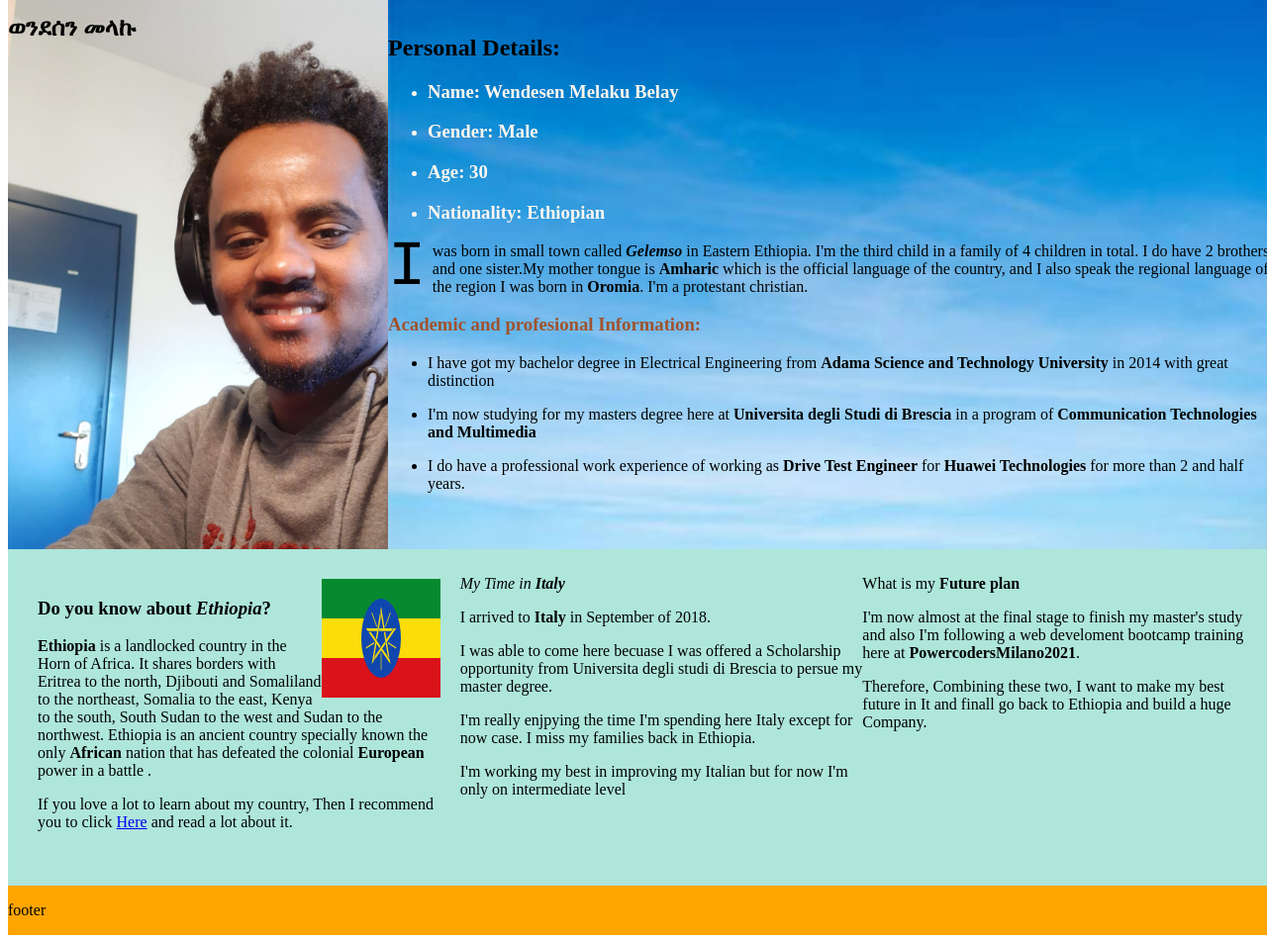
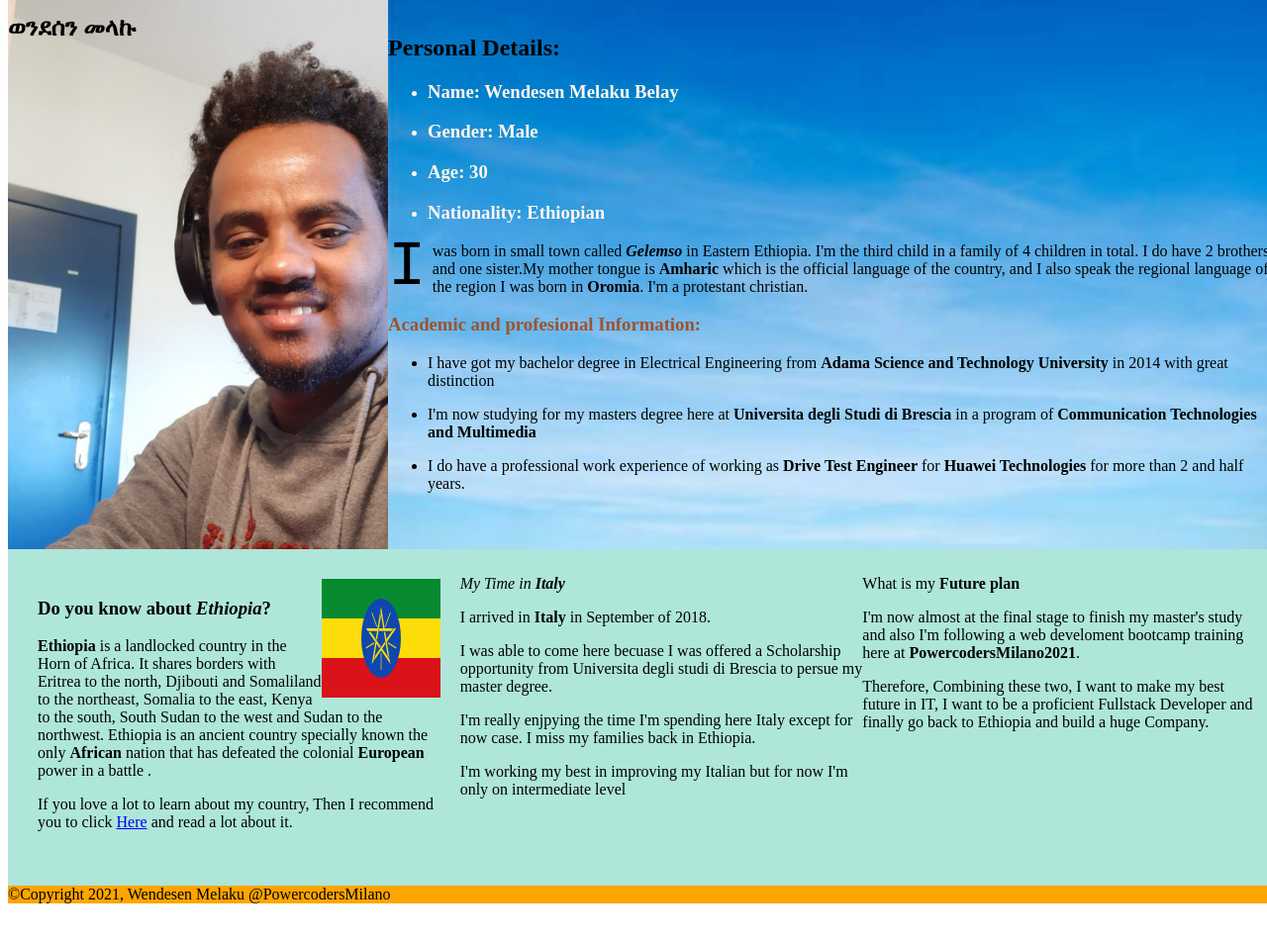
Before and after one commit to PowerCoders-Milan/new-gh-page-Wendesen-cpu, a plain HTML site: page index.html in a window 1280 px wide. Shown: the part 143-1096 px from the top of the page at 99% size. After the commit the page ends 1064 px from the top, so only its background shows below. Drawn offline with Linux system fonts and the light colour scheme.

Commit message:
I added the right footer

```diff
--- a/index.html
+++ b/index.html
@@ -67,7 +67,7 @@
 
         <div class="d2">
             <p style="text-align: left;"> <i>My Time in <b>Italy</b></i></p>
-            <p>I arrived to <b>Italy</b> in September of 2018.</p>
+            <p>I arrived in <b>Italy</b> in September of 2018.</p>
             <p>I was able to come here becuase I was offered a Scholarship opportunity from Universita degli studi di Brescia to persue my master degree.</p>
             <p>I'm really enjpying the time I'm spending here Italy except for now case. I miss my families back in Ethiopia.</p>
             <p>I'm working my best in improving my Italian but for now I'm only on intermediate level</p>
@@ -75,7 +75,7 @@
         <div class="d3">
             <p style="text-align: left;"> What is my <b>Future plan</b></p>
             <p>I'm now almost at the final stage to finish my master's study and also I'm following a web develoment bootcamp training here at <b>PowercodersMilano2021</b>.</p>
-            <p>Therefore, Combining these two, I want to make my best future in It and finall go back to Ethiopia and build a huge Company.</p>
+            <p>Therefore, Combining these two, I want to make my best future in IT, I want to be a proficient Fullstack Developer and finally go back to Ethiopia and build a huge Company.</p>
 
         </div>
 
@@ -83,7 +83,7 @@
     </div>
 
     <div class ="footer">
-        <p>footer</p>
+        <footer>&copy;Copyright 2021, Wendesen Melaku @PowercodersMilano</footer>
     </div>
 
 
--- a/style.css
+++ b/style.css
@@ -92,4 +92,5 @@ body{
       display:inline-block;
       bottom:0px;
       width:100%;
+      right:0px;
   }
```
